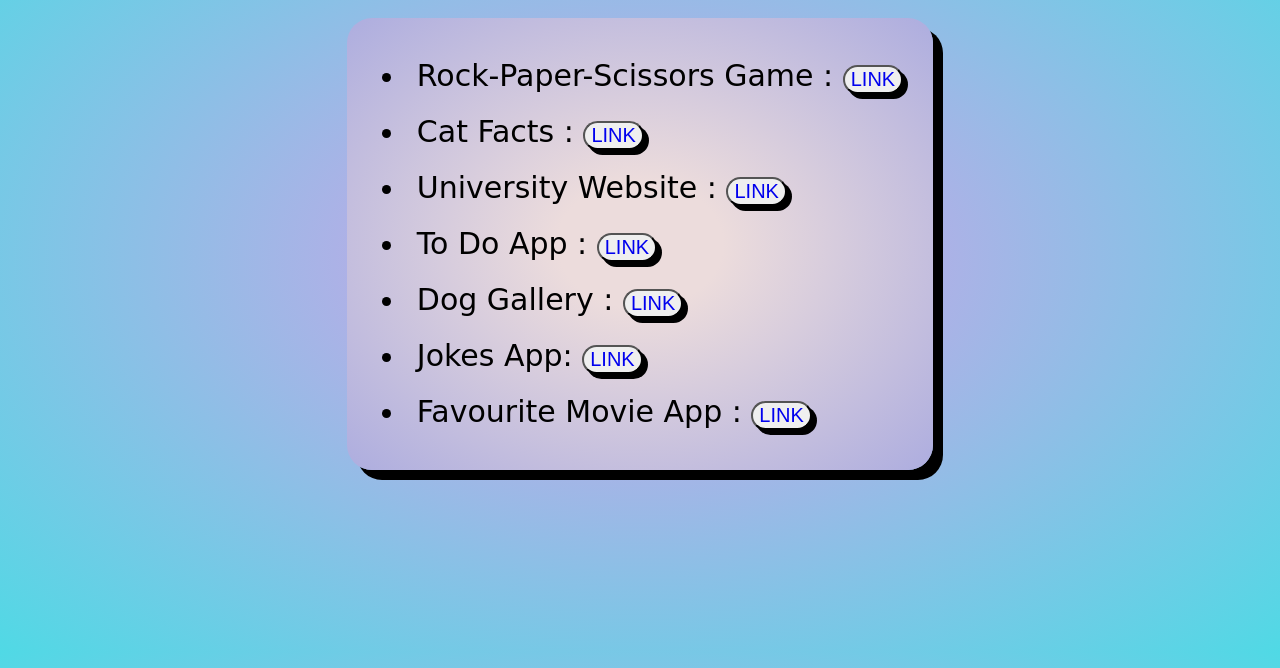
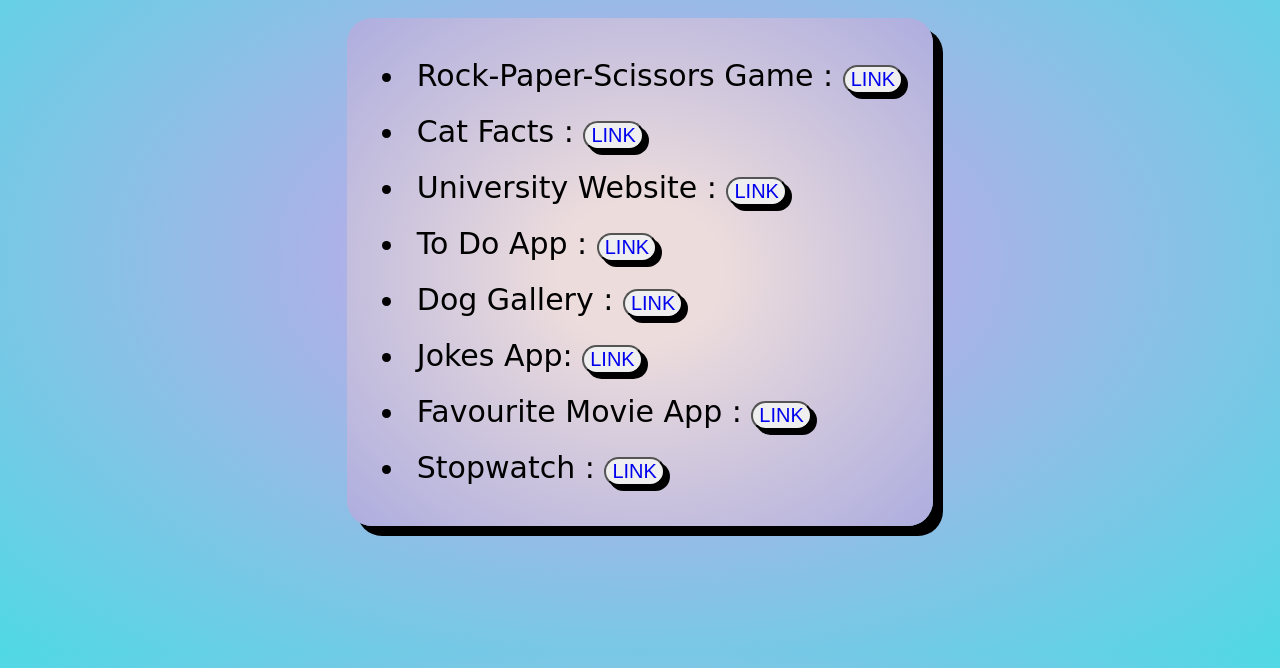
Before and after one commit to yash5chandrakar/Various-Cool-Minor-Projects, a plain HTML site: page index.html in a window 1280 px wide. Shown: the part 132-800 px from the top of the page. Drawn offline with Linux system fonts and the light colour scheme.

Commit message:
Update index.html

```diff
--- a/index.html
+++ b/index.html
@@ -73,6 +73,7 @@
                 <li>Dog Gallery : <button> <a href="doggallery.html" target="_blank">LINK</a></button></li>
                 <li>Jokes App: <button> <a href="jokes.html" target="_blank">LINK</a></button></li>
                 <li>Favourite Movie App : <button> <a href="movie.html" target="_blank">LINK</a></button></li>
+                <li>Stopwatch : <button> <a href="stopwatch.html" target="_blank">LINK</a></button></li>
             </ul>
         </div>
     </div>
```
